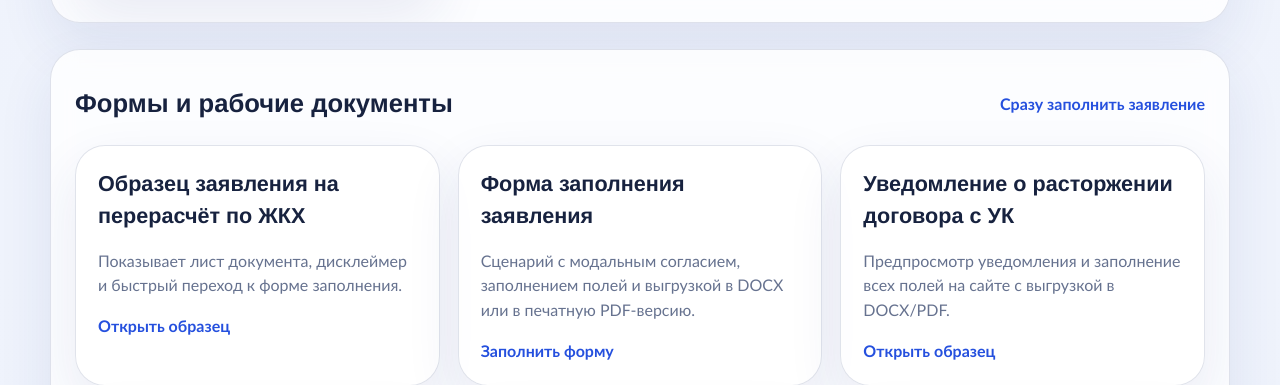
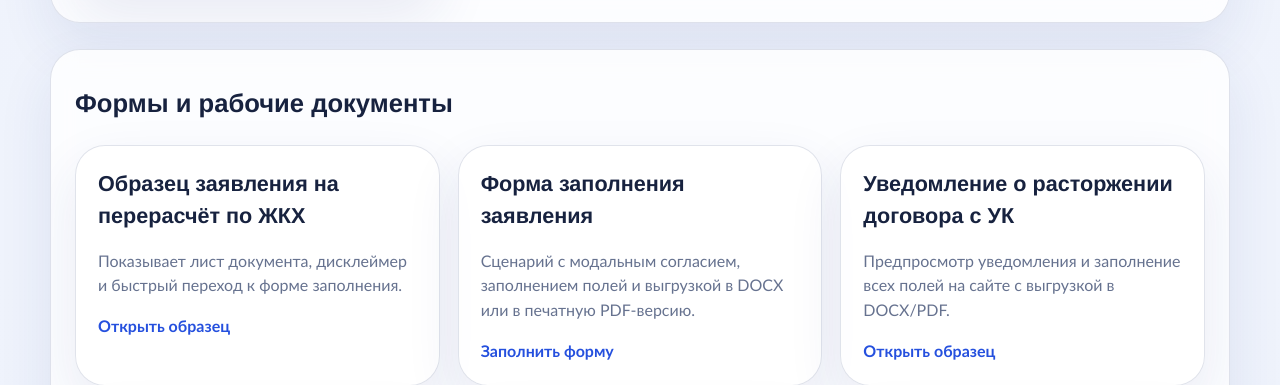
Before and after one commit to katekitova/zhkh40, a Flask app: page /knowledge in a window 1280 px wide. Shown: the part 4739-5124 px from the top of the page. Run offline with Flask 3, Linux system fonts and the light colour scheme.

Commit message:
правки вида в базе знаний

```diff
--- a/templates/knowledge.html
+++ b/templates/knowledge.html
@@ -89,7 +89,6 @@
         <div class="section-card tone-soft">
             <div class="section-heading">
                 <h2>Формы и рабочие документы</h2>
-                <a href="{{ url_for('recalculation_fill') }}">Сразу заполнить заявление</a>
             </div>
             <div class="feature-grid three-up">
                 {% for tool in document_tools %}
```
